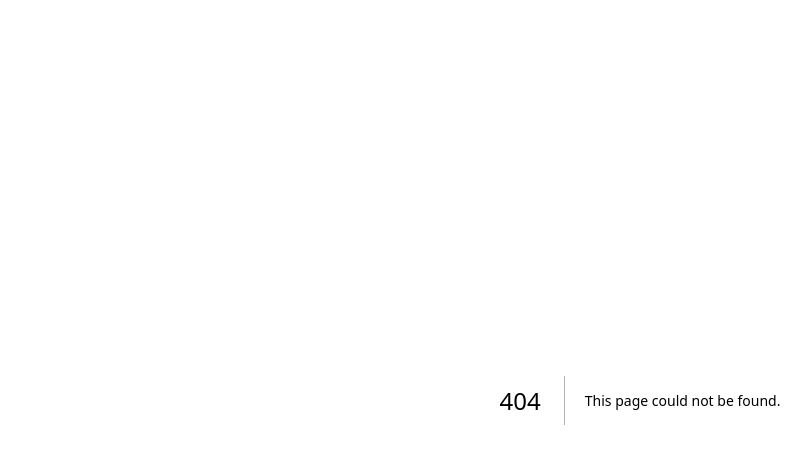
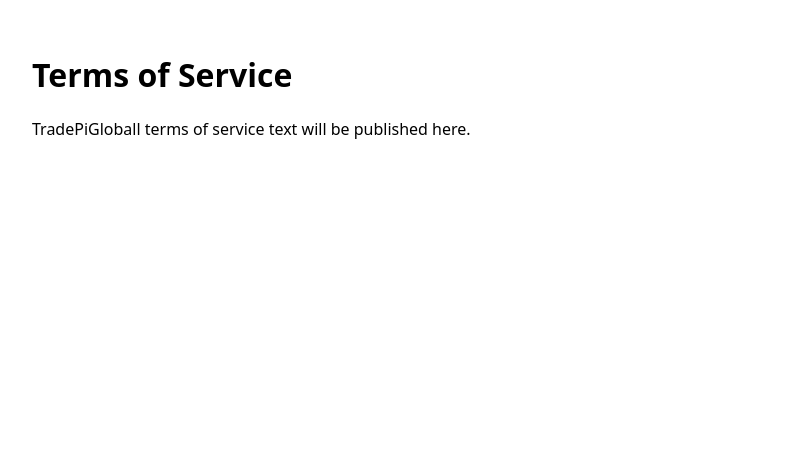
Before and after one commit to Bugsbuny24/tradepi, a Next.js app: page /terms in a window 1280 px wide. Before the commit this address had no page. Shown: the top 464 px of the page, without its empty margins (0-811 px from the left). Built offline with nearby package versions, Linux system fonts and the light colour scheme.

Commit message:
Create page.tsx

```diff
--- /dev/null
+++ b/app/terms/page.tsx
@@ -0,0 +1,8 @@
+export default function Terms() {
+  return (
+    <main style={{ padding: 24, fontFamily: "system-ui" }}>
+      <h1>Terms of Service</h1>
+      <p>TradePiGloball terms of service text will be published here.</p>
+    </main>
+  );
+}
```
